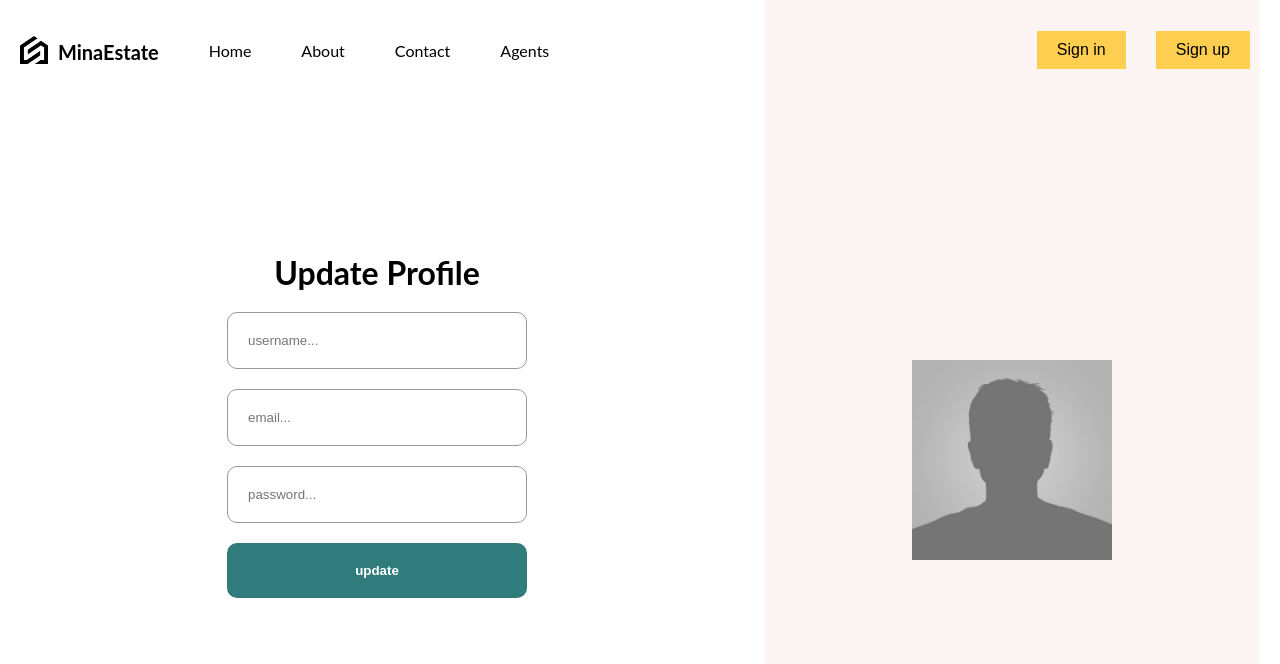
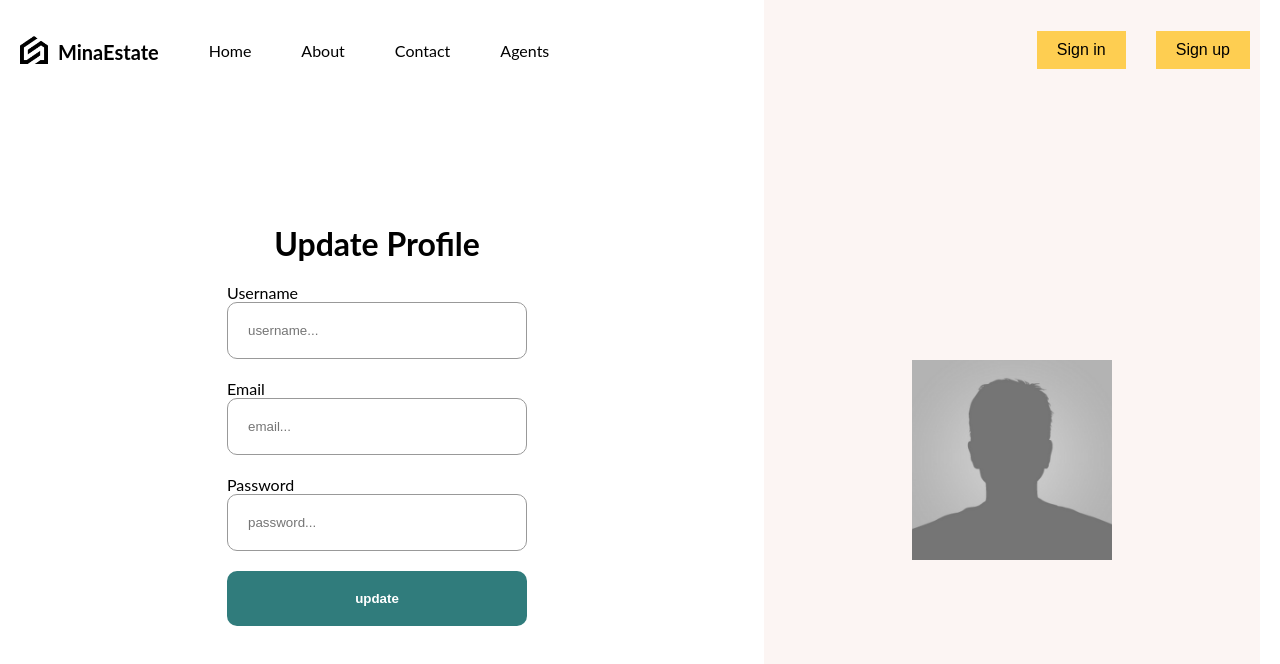
Before and after one commit to MohamedBerbouchi/real-estate-app, a React (Vite) app in the folder client/: page /profile/update in a window 1280 px wide. Shown: the top 664 px of the page. Built offline with nearby package versions, Linux system fonts and the light colour scheme.

Commit message:
update page changes

```diff
--- a/client/src/pages/profile-update/profileUpdate.jsx
+++ b/client/src/pages/profile-update/profileUpdate.jsx
@@ -20,9 +20,17 @@ function ProfileUpdate() {
         <div className="wrapper">
         <h1>Update Profile</h1>
       <form onSubmit={handleSubmit}>
+        <label htmlFor="">Username
         <input name='username' type="text" placeholder='username...' />
+        </label>
+        <label htmlFor="">Email
+
         <input name='email' type="email" placeholder='email...' />
+        </label>
+        <label htmlFor="">Password
+
         <input name='password' type="password" placeholder='password...' />
+        </label>
         <button disabled={loading} type="submit">update</button>
         {error && <span>{error}</span>}
 
```
